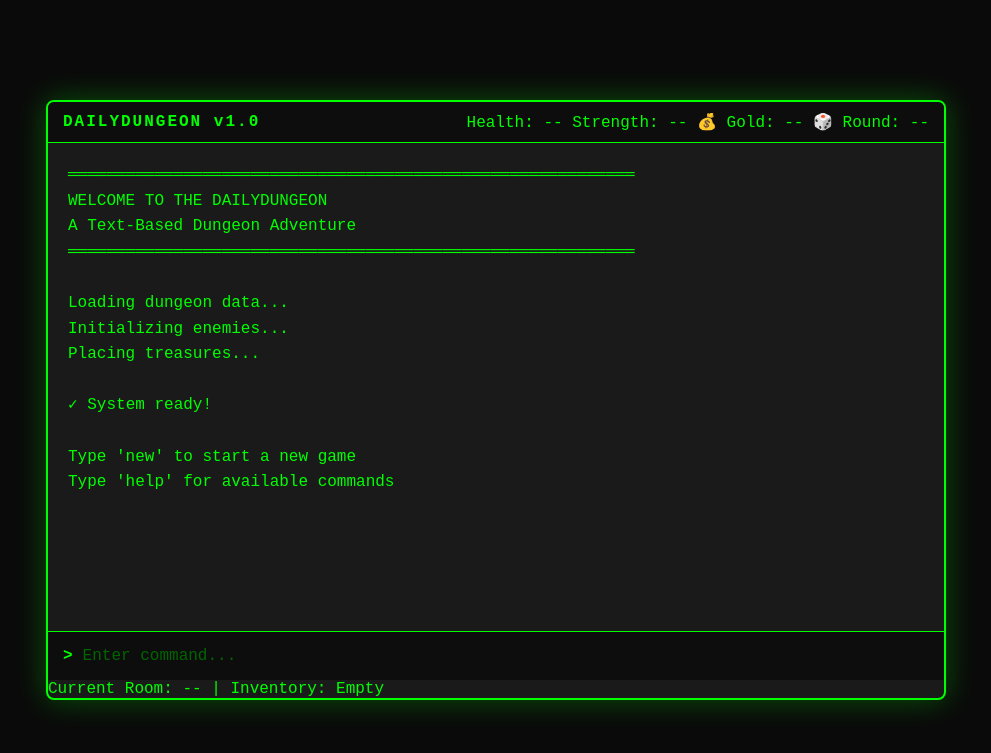
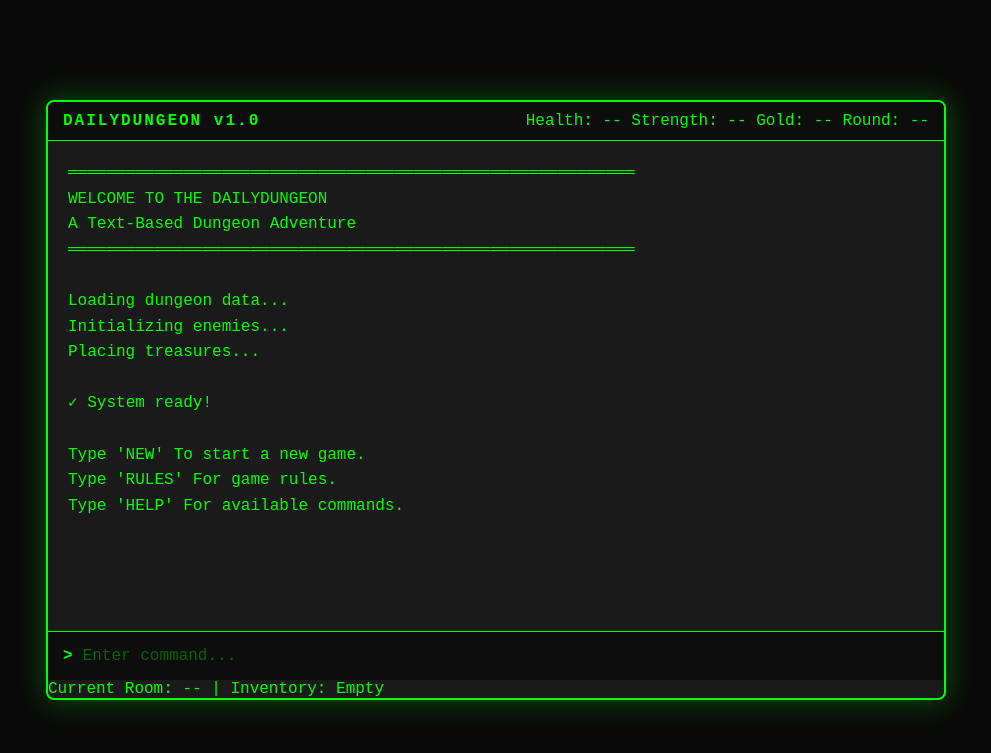
Before and after one commit to MAX-P0W3R/OnlyDungeons, a Flask app: page / in a window 1280 px wide. Shown: the top 753 px of the page, without its empty margins (144-1135 px from the left). Run offline with Flask 3, Linux system fonts and the light colour scheme.

Commit message:
Updated minor syntax issues

```diff
--- a/app.py
+++ b/app.py
@@ -22,7 +22,7 @@ def new_game():
     session['game_state'] = game_state
 
     return jsonify({
-        'output': '🎮 Welcome to OnlyDungeons!\n\nYou stand at the threshold of the forgotten dungeon, a labyrinth of peril and mystery. Whispers speak of untold treasures guarded by ancient foes.\n\nType "look" to examine your surroundings or "help" for commands.',
+        'output': 'Welcome to the DailyDungeon!\n\nYou stand at the threshold of the forgotten dungeon, a labyrinth of peril and mystery. Whispers speak of untold treasures guarded by ancient foes.\n\nType "look" to examine your surroundings or "help" for commands.',
         'player': game_state['player'],
         'room': game_state['current_room'],
         'round': f"{game_state['round_number']}/{game_state['total_rounds']}"
--- a/templates/index.html
+++ b/templates/index.html
@@ -15,8 +15,8 @@
             <div class="header-right">
                 <span id="health-display">Health: <span id="health">--</span></span>
                 <span id="health-display">Strength: <span id="strength">--</span></span>
-                <span id="gold-display">💰 Gold: <span id="gold">--</span></span>
-                <span id="round-display">🎲 Round: <span id="round">--</span></span>
+                <span id="gold-display">Gold: <span id="gold">--</span></span>
+                <span id="round-display">Round: <span id="round">--</span></span>
             </div>
         </div>
 
@@ -33,8 +33,9 @@
                 <p>&nbsp;</p>
                 <p class="success">✓ System ready!</p>
                 <p>&nbsp;</p>
-                <p>Type <span class="highlight">'new'</span> to start a new game</p>
-                <p>Type <span class="highlight">'help'</span> for available commands</p>
+                <p>Type <span class="highlight">'NEW'</span> To start a new game.</p>
+                <p>Type <span class="highlight">'RULES'</span> For game rules.</p>
+                <p>Type <span class="highlight">'HELP'</span> For available commands.</p>
             </div>
         </div>
 
```
